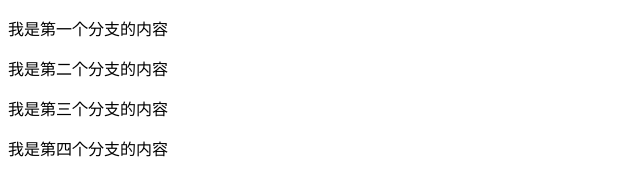
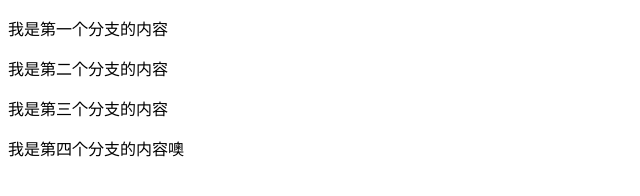
Before and after one commit to Shinedi/webstorm_test5, a plain HTML site: page index.html in a window 1280 px wide. Shown: the full height of the page, 0-640 px from the left. Drawn offline with Linux system fonts and the light colour scheme.

Commit message:
主干修改

```diff
--- a/index.html
+++ b/index.html
@@ -8,6 +8,6 @@
 <p>我是第一个分支的内容</p>
 <p>我是第二个分支的内容</p>
 <p>我是第三个分支的内容</p>
-<p>我是第四个分支的内容</p>
+<p>我是第四个分支的内容噢</p>
 </body>
 </html>
```
